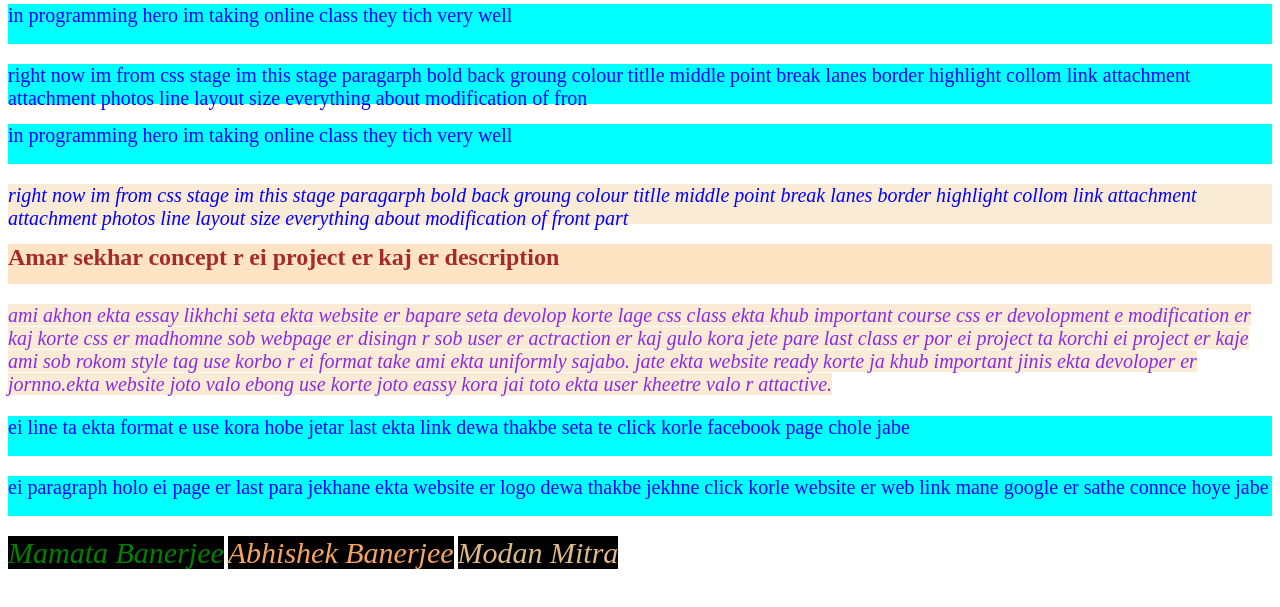
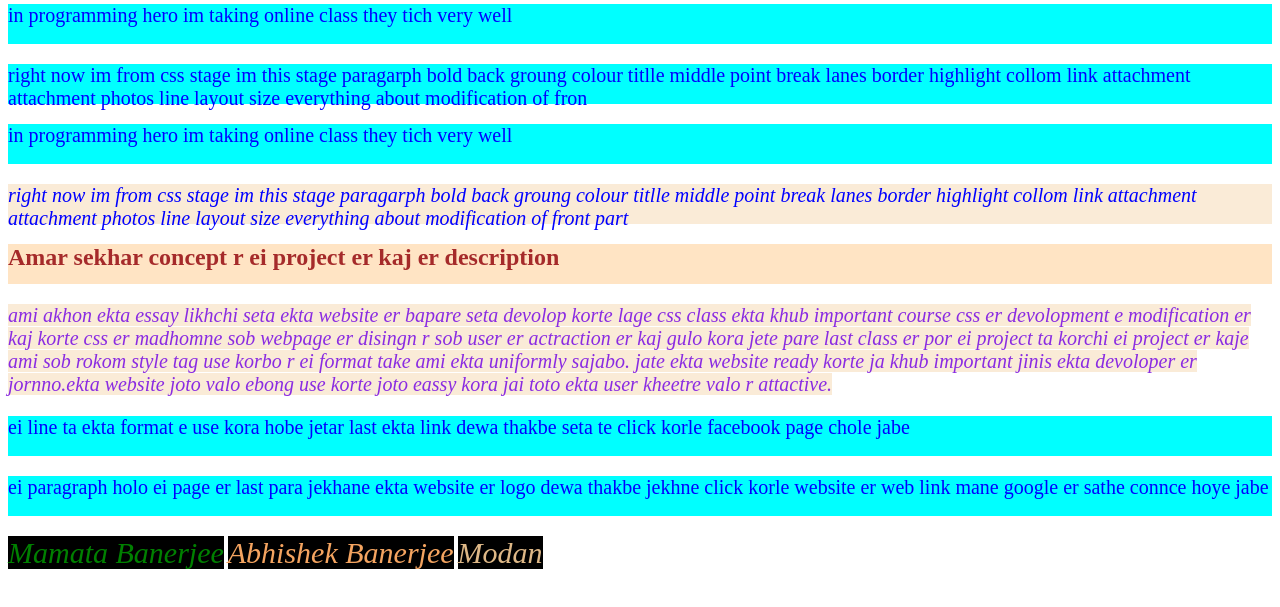
Before and after one commit to Sumitroy17/classrepo, a plain HTML site: page index.html in a window 1280 px wide. Shown: the part 79-686 px from the top of the page. Drawn offline with Linux system fonts and the light colour scheme.

Commit message:
css chage

```diff
--- a/index.html
+++ b/index.html
@@ -73,7 +73,7 @@
     <p>ei paragraph holo ei page er last para jekhane ekta website er logo dewa thakbe jekhne click korle website er web link mane google er sathe connce hoye jabe</p>
 <P3 id="kalighat">Mamata Banerjee</P3>
 <p4 id="ghatal">Abhishek Banerjee</p4>
-<p5 id="bhowanipur">Modan Mitra</p5>
+<p5 id="bhowanipur">Modan</p5>
 
 
 </body>
```
